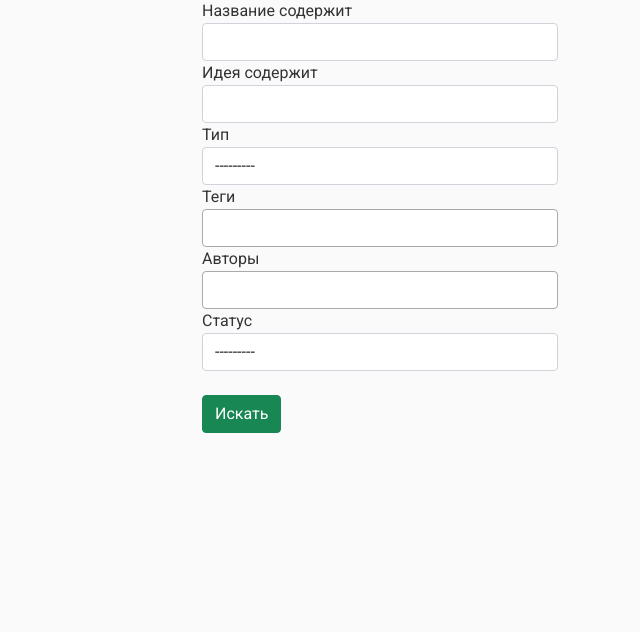
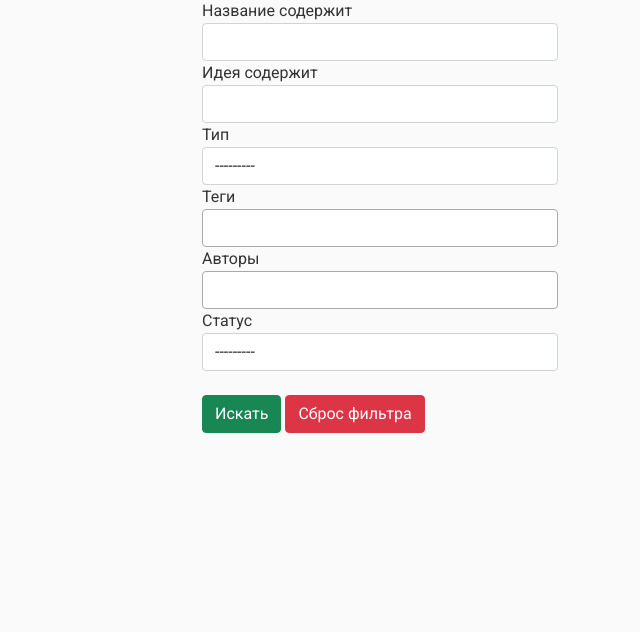
Before and after one commit to MichailKon/TasksIdeasSite, a Django app: page / in a window 1280 px wide. Shown: the part 124-756 px from the top of the page, without its empty margins (640-1280 px from the left). Run offline with Django 4.2, Linux system fonts and the light colour scheme; the visitor is signed in with stand-in values (Sample User, id 1); data comes from the database, SQL or seed files in the repository; data that the repository does not hold is empty; some libraries are stand-ins or nearby versions.

Commit message:
added filter reset

```diff
--- a/templates/ideas/base.html
+++ b/templates/ideas/base.html
@@ -102,6 +102,7 @@
                         {{ form_filter|crispy }}
                         <br>
                         <input type="submit" value="Искать" class="btn btn-success">
+                        <a class="btn btn-danger" href={% url 'ideas-home' %}>Сброс фильтра</a>
                     </form>
                 </div>
             </div>
```
